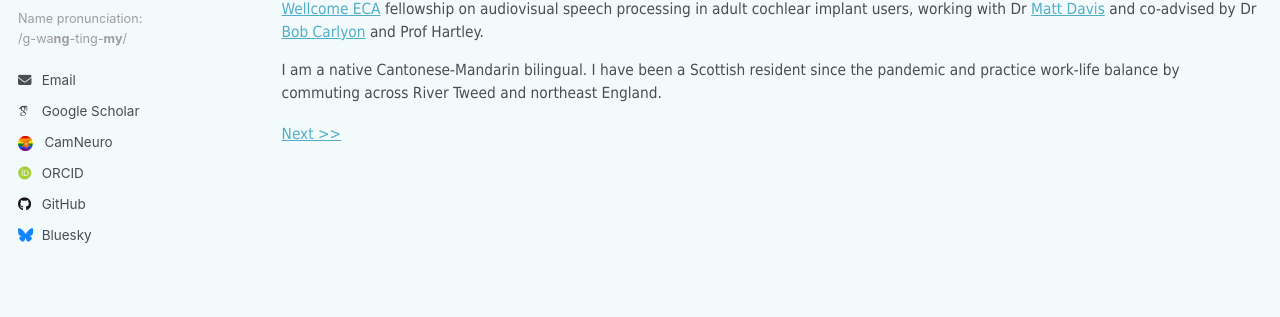
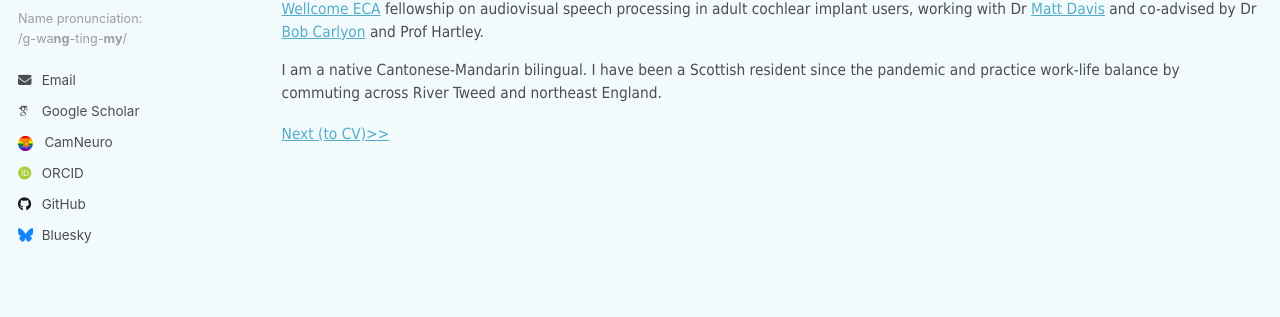
Before and after one commit to guangtingmai/guangtingmai.github.io, a Jekyll site: the page built from _pages/bio.html, in a window 1280 px wide and 1067 px high. Shown: the part 413-730 px from the top of the window. Built offline with Jekyll 4.4.1, drawn with Linux system fonts in a browser that asks for light colours; some web fonts are replaced.

Commit message:
Update bio.html

```diff
--- a/_pages/bio.html
+++ b/_pages/bio.html
@@ -22,4 +22,4 @@
 <p span style="font-size: 11.5pt;font-family: Tahoma;line-height: 1.5;display: block;margin-bottom: 0.2vh">I am a native Cantonese-Mandarin bilingual. I have been a
   Scottish resident since the pandemic and practice work-life balance by commuting across River Tweed and northeast England.</span>
 </p>
-<p><span style="font-size: 11.5pt;font-family:Tahoma;line-height: 1.5;display: block;"><a href="https://guangtingmai.github.io/cv/">Next >></a></span></p>
+<p><span style="font-size: 11.5pt;font-family:Tahoma;line-height: 1.5;display: block;"><a href="https://guangtingmai.github.io/cv/">Next (to CV)>></a></span></p>
```
